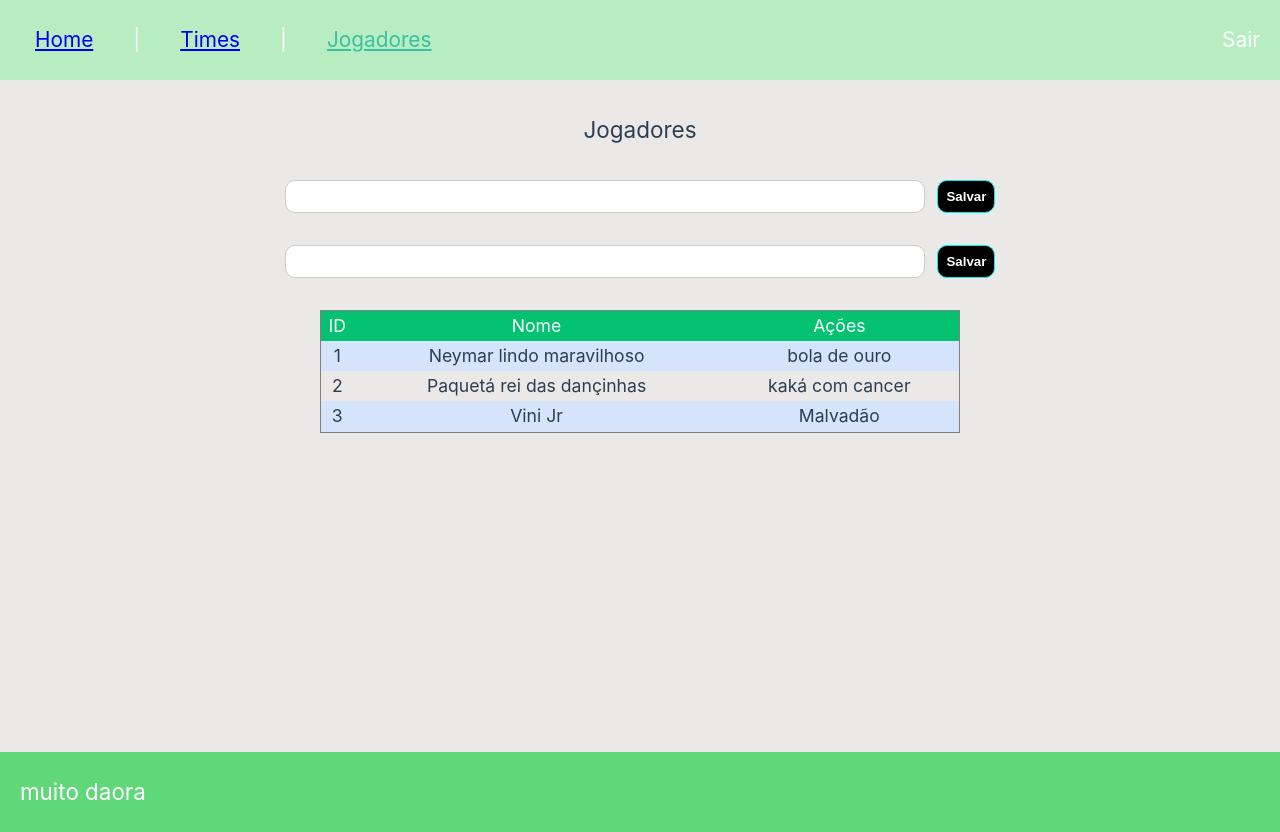
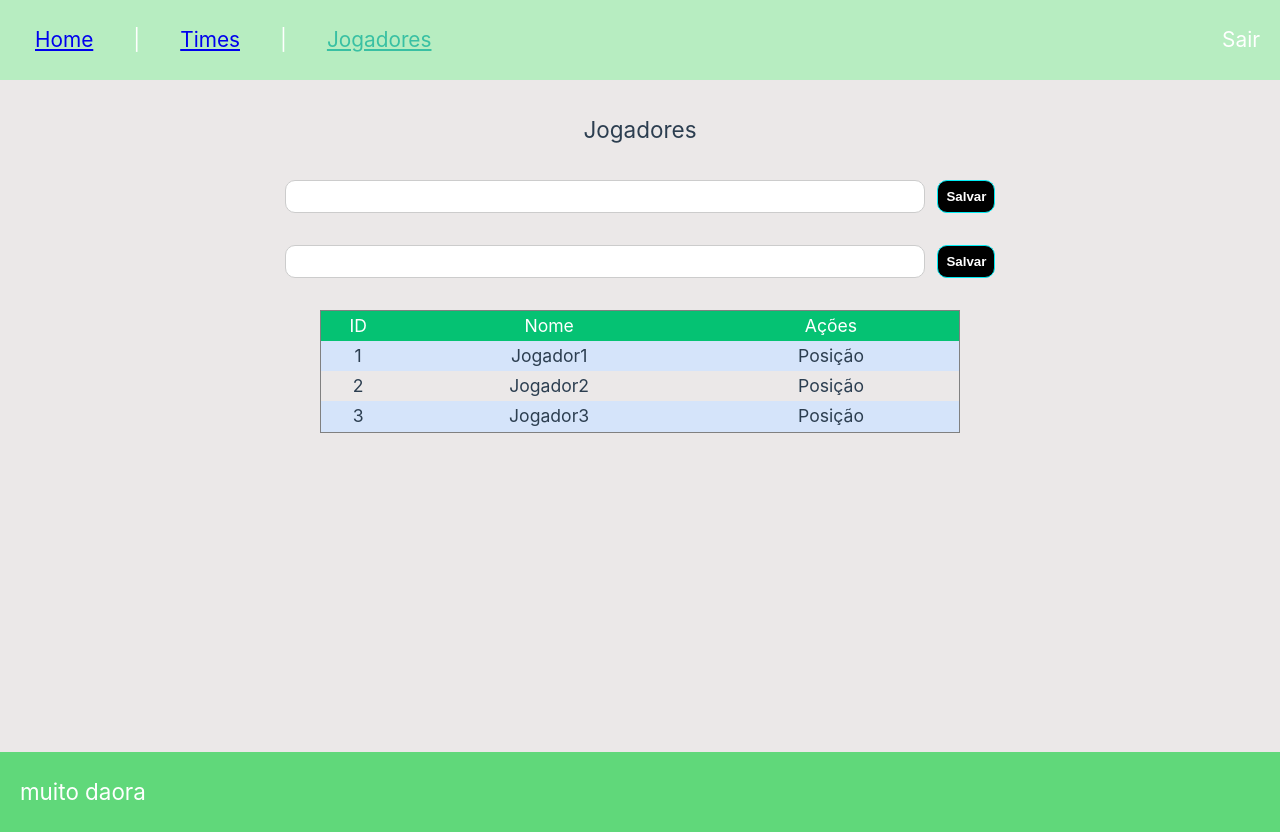
Before and after one commit to M4rcua/futebol-app, a Vue app: page /jogadores in a window 1280 px wide. Built offline with nearby package versions, Linux system fonts and the light colour scheme.

Commit message:
Atualização 10/06/2022

```diff
--- a/package.json
+++ b/package.json
@@ -9,6 +9,7 @@
   },
   "dependencies": {
     "pinia": "^2.0.13",
+    "uuid": "^8.3.2",
     "vue": "^3.2.33",
     "vue-router": "^4.0.14"
   },
--- a/src/views/JogadoresView.vue
+++ b/src/views/JogadoresView.vue
@@ -1,4 +1,16 @@
-<script></script>
+<script>
+export default {
+  data() {
+    return {
+      jogadores: [
+        { id: 1, nome: "Jogador1" },
+        { id: 2, nome: "Jogador2" },
+        { id: 3, nome: "Jogador3" },
+      ],
+    };
+  },
+};
+</script>
 
 <template>
   <h1></h1>
@@ -28,20 +40,10 @@
       </thead>
 
       <tbody>
-        <tr>
-          <td>1</td>
-          <td>Neymar lindo maravilhoso</td>
-          <td>bola de ouro</td>
-        </tr>
-        <tr>
-          <td>2</td>
-          <td>Paquetá rei das dançinhas</td>
-          <td>kaká com cancer</td>
-        </tr>
-        <tr>
-          <td>3</td>
-          <td>Vini Jr</td>
-          <td>Malvadão</td>
+        <tr v-for="jogador in jogadores" :key="jogador.id">
+          <td>{{ jogador.id }}</td>
+          <td>{{ jogador.nome }}</td>
+          <td>Posição</td>
         </tr>
       </tbody>
     </table>
--- a/src/views/TimesView.vue
+++ b/src/views/TimesView.vue
@@ -1,13 +1,24 @@
 <script>
+import { v4 as uuidv4 } from "uuid";
 export default {
   data() {
     return {
       times: [
-        { id: 1, nome: "Time1" },
-        { id: 2, nome: "Time2" },
-        { id: 3, nome: "Time3" },
+        { id: "9a9223c6-325d-4fb3-9a3d-517832c6f30a", nome: "Time1" },
+        { id: "2c05c64c-1c44-43c3-8c2a-db120c5444ec", nome: "Time2" },
+        { id: "fe7567c1-49b4-46dc-adc4-0c94a3535924", nome: "Time3" },
       ],
+      novo_time: "",
     };
+  },
+  methods: {
+    salvar() {
+      const novo_id = uuidv4();
+      this.times.push({
+        id: novo_id,
+        nome: this.novo_time,
+      });
+    },
   },
 };
 </script>
@@ -21,8 +32,8 @@ export default {
   </div>
 
   <div class="form-input">
-    <input type="text" />
-    <button>Salvar</button>
+    <input type="text" v-model="novo_time" />
+    <button @click="salvar">Salvar</button>
   </div>
 
   <div class="list-times">
```
Also changed, not shown: 1 other file (tests, documents, lock files or other folders).
